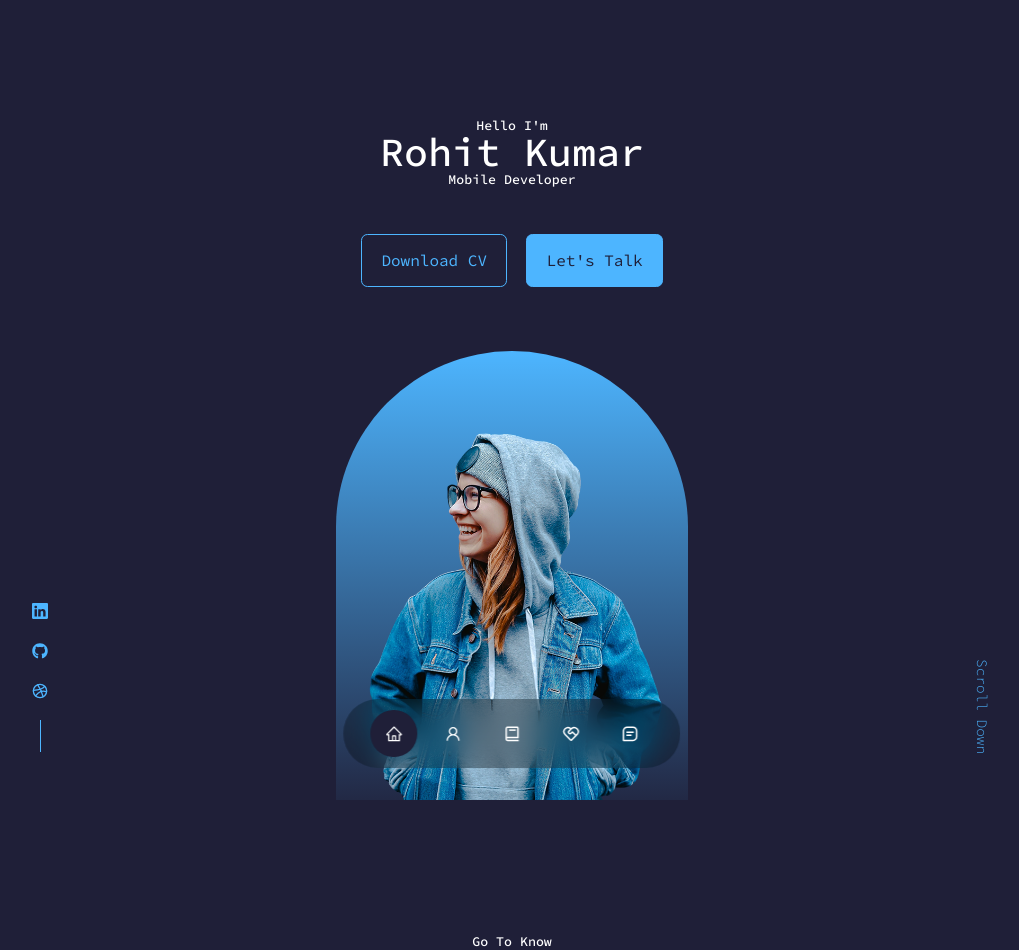
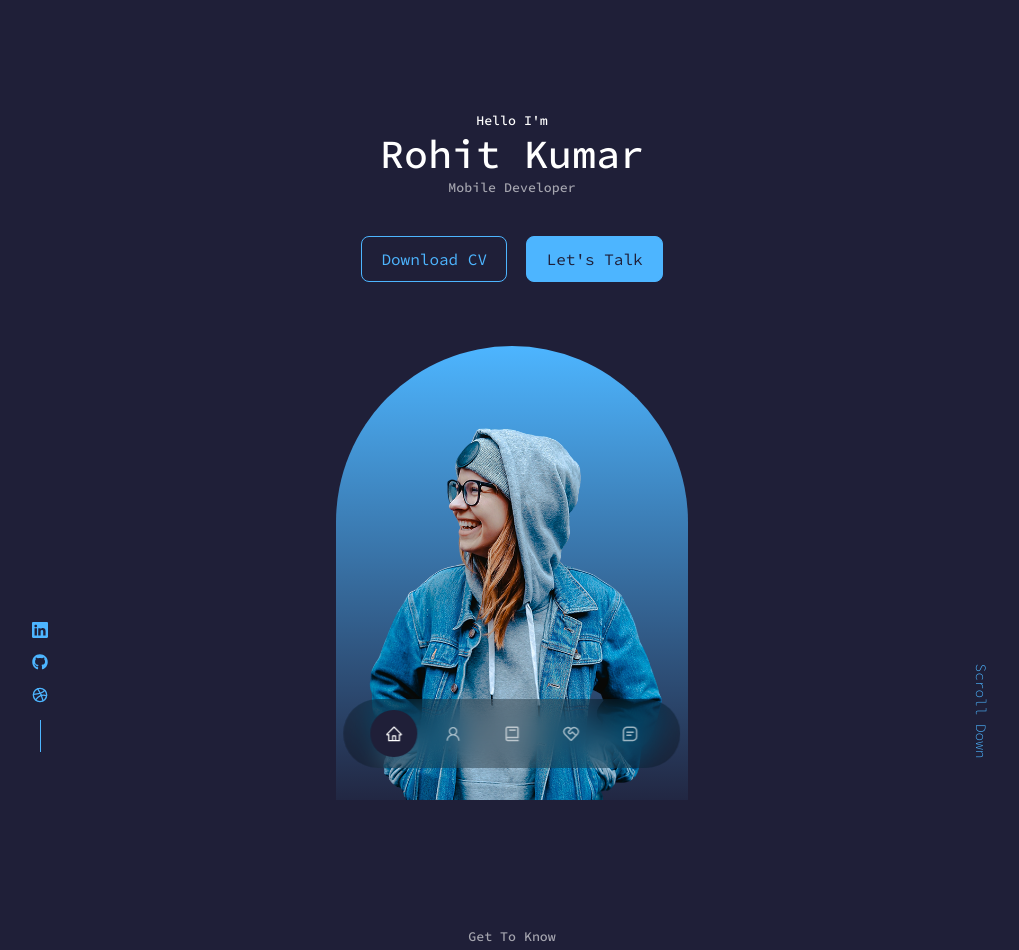
Before and after one commit to om-rajgaurav/om-rajgaurav.github.io, a React (Create React App) app: page / in a window 1280 px wide. Shown: the top 950 px of the page, without its empty margins (128-1147 px from the left). Built offline with nearby package versions, Linux system fonts and the light colour scheme.

Commit message:
fixed semicolon

```diff
--- a/src/components/about/About.js
+++ b/src/components/about/About.js
@@ -9,7 +9,7 @@ import { VscFolderLibrary } from 'react-icons/vsc';
 function About() {
   return (
     <section id='about'>
-      <h5>Go To Know</h5>
+      <h5>Get To Know</h5>
       <h2>About Me</h2>
 
       <div className='container about__container'>
--- a/src/index.css
+++ b/src/index.css
@@ -16,7 +16,9 @@
   --color-primary: #4db5ff;
   --color-primary-variant: rgba(77, 181, 255, 0.4);
   --color-white: #fff;
-  --color-light: rgba(255, 255, 255, 0.6) -transition: all 400ms ease;
+  --color-light: rgba(255, 255, 255, 0.6);
+
+  --transition: all 400ms ease;
 
   --container-width-lg: 75%;
   --container-width-md: 86%;
@@ -35,8 +37,6 @@ body {
   font-family: 'Source Code Pro', monospace;
   background: var(--color-bg);
   color: var(--color-white);
-  line-height: 1.7em;
-
 }
 
 /* ======  GENERAL STYLES ===== */
@@ -60,7 +60,6 @@ h1 {
 
 section {
   margin-top: 8rem;
-  /* height: 100vh; */
 }
 
 section>h2,
@@ -93,14 +92,14 @@ a:hover {
   display: inline-block;
   color: var(--color-primary);
   padding: 0.75rem 1.2rem;
-  border-radius: 0.4rem;
+  border-radius: 0.5rem;
   cursor: pointer;
   border: 1px solid var(--color-primary);
   transition: var(--transition);
 }
 
 .btn:hover {
-  background: var(--color-white);
+  background-color: var(--color-white);
   color: var(--color-bg);
   border-color: transparent;
 }
@@ -113,7 +112,7 @@ a:hover {
 img {
   display: block;
   width: 100%;
-  object-fit: contain;
+  object-fit: cover;
 }
 
 /* =========  MEDIA QUERIES (MEDIUM DEVICES) ========= */
```
